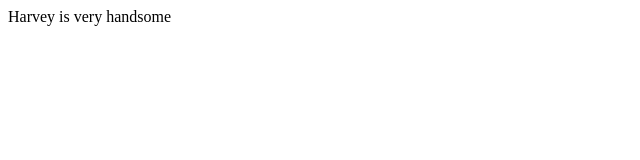
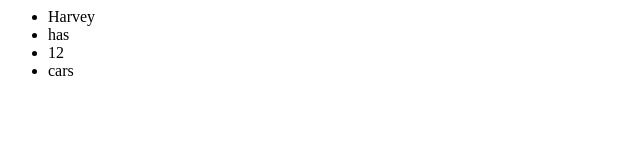
Before and after one commit to belindamapedza/javascript, a plain HTML site: page js.html in a window 1280 px wide. Shown: the whole page, without its empty margins (0-640 px from the left). Drawn offline with Linux system fonts and the light colour scheme.

Commit message:
declaring arrays
we declared an array called things

```diff
--- a/js.html
+++ b/js.html
@@ -1,13 +1,14 @@
 <html>
   <head>
-  <link rel="stylesheet"type="text/css"href="style.css"></link>
+
   </head>
 
     <body>
-  <div id="demo"<p>"Harvey is very handsome"</p>
-  </div>
     <script>
-   document.getElementById("demo").innerHTML="Harvey is very handsome"
+      var things = [23, "cars ", "Harvey", 11];
+
+      document.write("<ul>" + "<li>" + things[2] +"</li>" + "<li>" + "has" + "</li>" +"<li>" + (things[0] - things[3])+ "</li>" + "<li>" + things[1] + "</li>" + "</ul>");
+
     </script>
     </body>
   </html>
```
Lines whose indentation alone changed are shown as unchanged.
